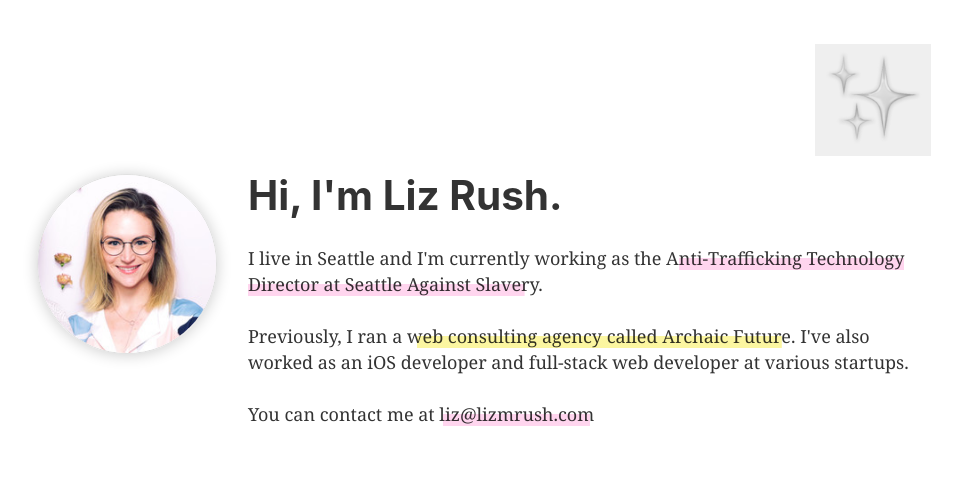
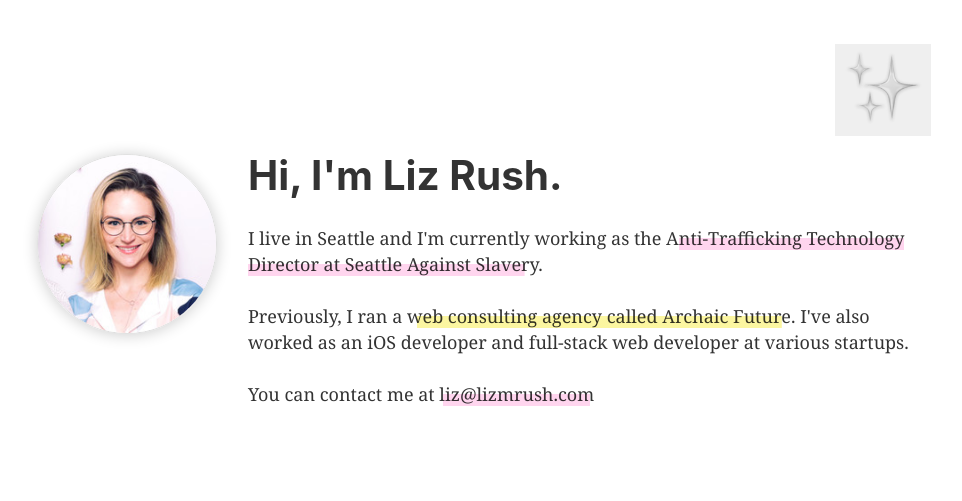
Before and after one commit to lizrush/site, a Gatsby site: page / in a window 1280 px wide. Shown: the whole page, without its empty margins (162-1124 px from the left). Built offline with nearby package versions, Linux system fonts and the light colour scheme; Gatsby itself is replaced by a stand-in of ours.

Commit message:
Only transition to on, immediate switch to off

```diff
--- a/src/components/SparkleToggle/SparklesEmoji.js
+++ b/src/components/SparkleToggle/SparklesEmoji.js
@@ -9,7 +9,7 @@ export function SparklesEmoji() {
         query {
           sparklesEmoji: file(relativePath: { eq: "sparkles.png" }) {
             childImageSharp {
-              fixed(height: 100, width: 100) {
+              fixed(height: 80, width: 80) {
                 ...GatsbyImageSharpFixed
               }
             }
--- a/src/components/SparkleToggle/styles.module.scss
+++ b/src/components/SparkleToggle/styles.module.scss
@@ -14,4 +14,5 @@
 .sparkleToggleOff {
   @extend %sparkleToggle;
   filter: grayscale(100%);
+  transition: none;
 }
```
